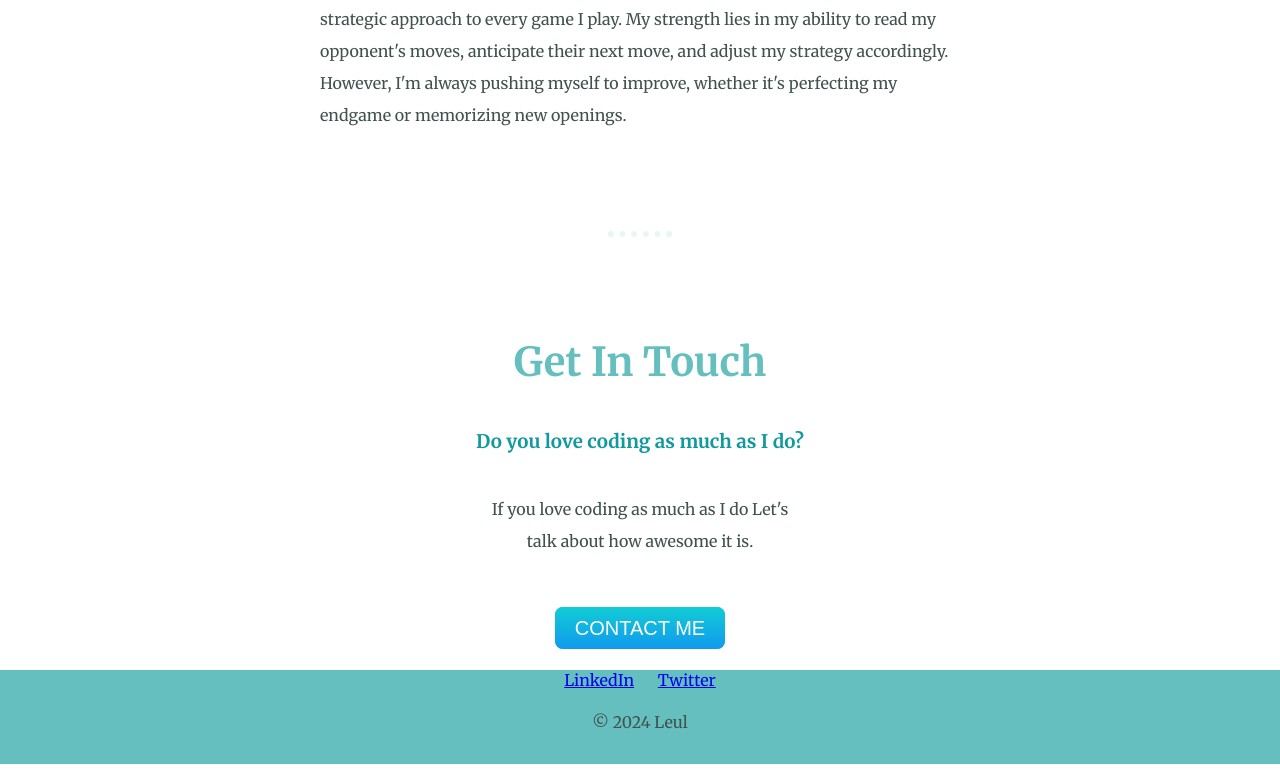
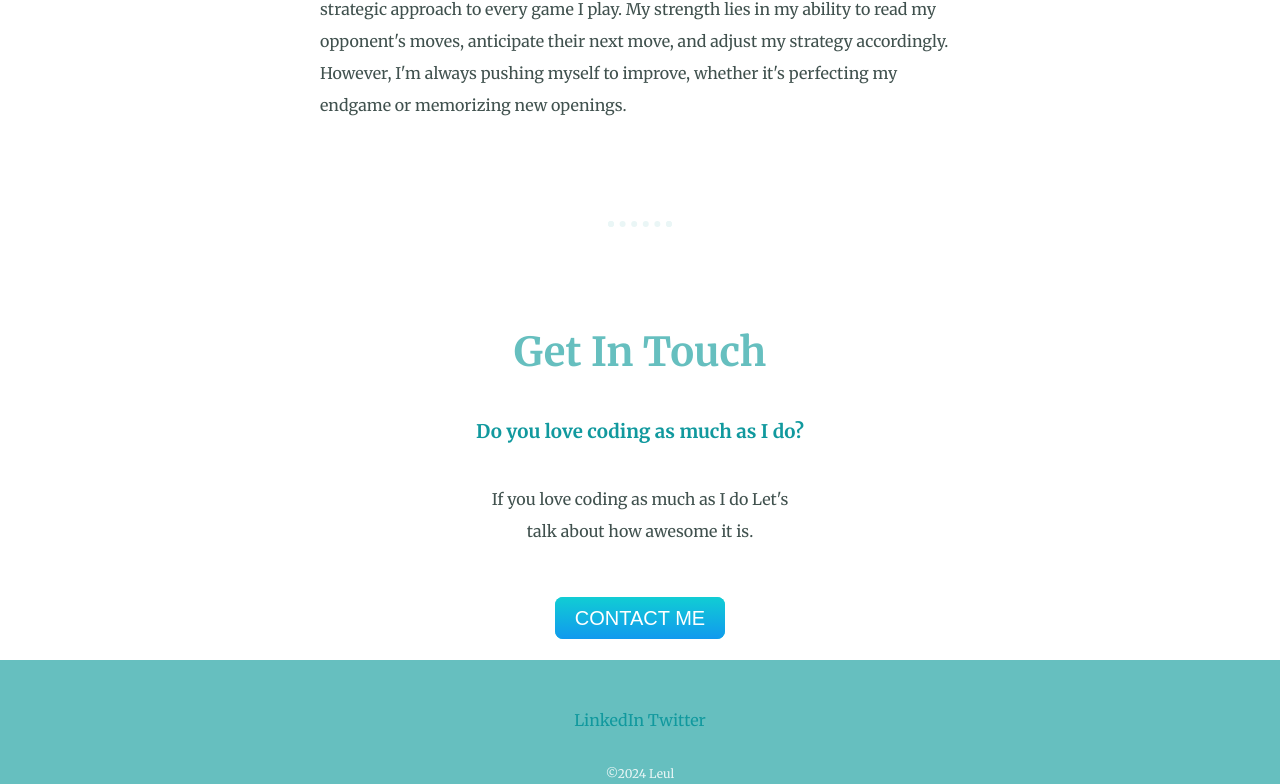
Before and after one commit to Leul4ever/Css-mysite, a plain HTML site: page index.html in a window 1280 px wide. Shown: the part 2016-2800 px from the top of the page. Drawn offline with Linux system fonts and the light colour scheme; a web font is replaced by a local one.

Commit message:
last commit

```diff
--- a/css/style.css
+++ b/css/style.css
@@ -83,14 +83,14 @@ p{
     border-radius:70px;
 }
 .middle-container{
-   padding-bottom: 10px;
+   padding-bottom: 50px 0 20px;
 
 
     }
 .bottom-container{
    margin-top:30px;
    background-color:#66BFBF;
-   padding-bottom: 10px;
+   padding-top: 50px;
  }
  .skill-row{
     margin: 100px auto ;
@@ -137,6 +137,26 @@ p{
    text-decoration: none;
 }
 .footer-link{
-   padding: 10px;
+   text-align: center;
+   margin: 100px auto;
+
 
 }
+a{
+   color: #11999E;
+   font-family: 'Merriweather', serif;
+   margin-top: 100px; /* Set the top margin */
+  padding-top: 20px;
+   text-decoration: none;
+
+   }
+   a:hover{
+       color: #EAF6F6;
+       font-family: 'Montserrat', sans-serif;
+   }
+.copyright{
+color: #EAF6F6;
+padding: 20px 0;
+font-size: 0.75rem;
+font-family: "Merriweather", serif;
+}
--- a/index.html
+++ b/index.html
@@ -46,7 +46,7 @@
       <h2>Get In Touch</h2>
       <h3>Do you love coding as much as I do?</h3>
       <p class="contact-message">If you love coding as much as I do Let's talk about how awesome it is.  </p>
-      <a class="btn" href="princeabera@gmail.com">CONTACT ME</a>
+      <a class="btn" href="mail:princeabera@gmail.com">CONTACT ME</a>
     </div>
   </div>
 
@@ -54,7 +54,7 @@
   <div class="bottom-container">
     <a class="footer-link" href="https://www.linkedin.com/feed">LinkedIn</a>
     <a class="footer-link" href="https://twitter.com/">Twitter</a>
-    <p class ="copyright">© 2024 Leul</p>
+    <p class ="copyright">©2024 Leul</p>
   </div>
 
   </body>
```
